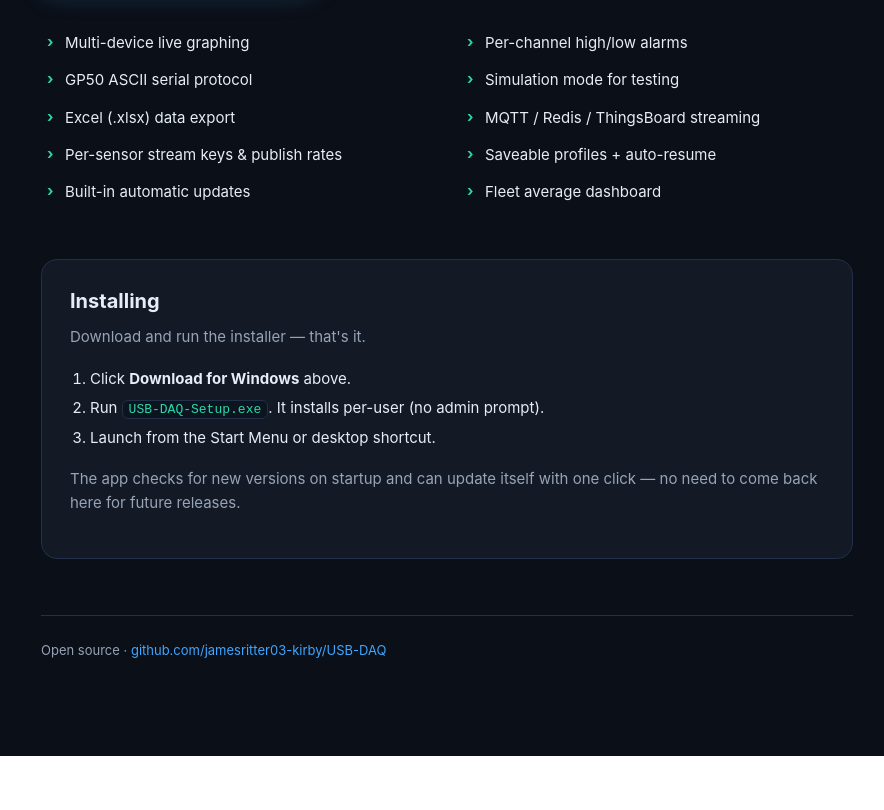
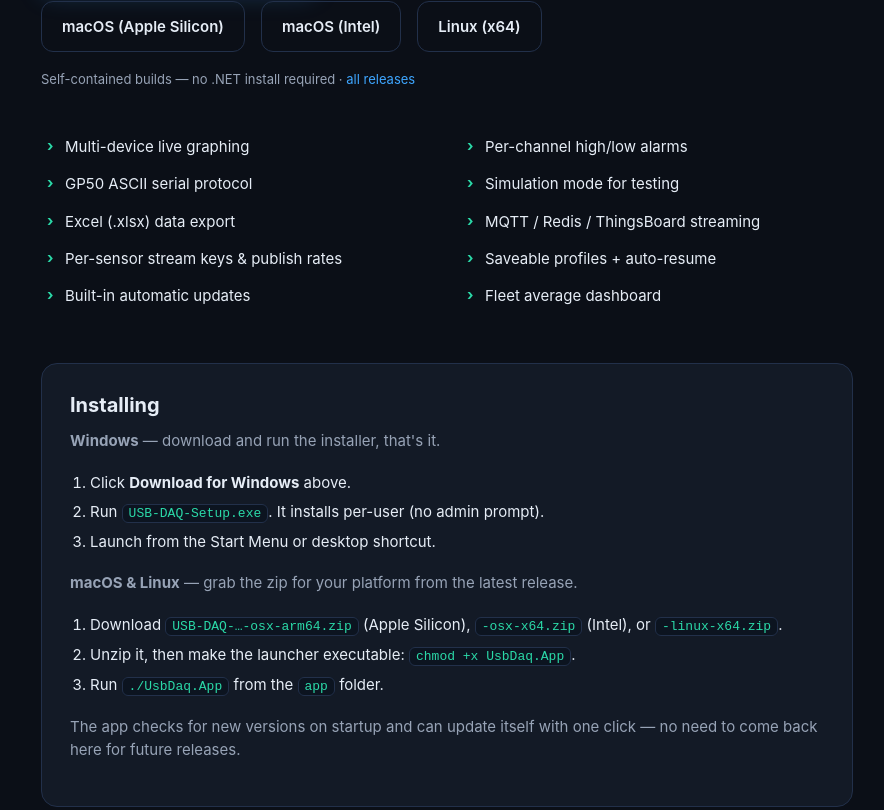
Before and after one commit to jamesritter03-kirby/USB-DAQ, a plain HTML site: page docs/index.html in a window 1280 px wide. Shown: the part 396-1206 px from the top of the page, without its empty margins (193-1077 px from the left). Before the commit the page ends 1152 px from the top, so only its background shows below. Drawn offline with Linux system fonts and the light colour scheme.

Commit message:
Update landing page for cross-platform downloads (Windows/macOS/Linux)

```diff
--- a/docs/index.html
+++ b/docs/index.html
@@ -4,7 +4,7 @@
   <meta charset="UTF-8" />
   <meta name="viewport" content="width=device-width, initial-scale=1.0" />
   <title>USB DAQ — Multi-Channel Pressure Data Acquisition</title>
-  <meta name="description" content="Live multi-device pressure monitoring for GP50 sensors — real-time graphs, alarms, Excel export, and streaming to MQTT, Redis, and ThingsBoard. One-click Windows installer with automatic updates." />
+  <meta name="description" content="Live multi-device pressure monitoring for GP50 sensors — real-time graphs, alarms, Excel export, and streaming to MQTT, Redis, and ThingsBoard. Cross-platform for Windows, macOS, and Linux with automatic updates." />
   <style>
     :root {
       --bg: #0b0f17;
@@ -46,6 +46,11 @@
     }
     .btn:hover { transform: translateY(-1px); box-shadow: 0 12px 30px rgba(62,166,255,0.35); }
     .btn svg { width: 20px; height: 20px; }
+    .btn.secondary {
+      background: transparent; color: var(--text); font-weight: 600; font-size: 15px;
+      border: 1px solid var(--border); box-shadow: none; padding: 13px 20px;
+    }
+    .btn.secondary:hover { border-color: var(--accent); box-shadow: none; }
     .sub { font-size: 13px; color: var(--muted); }
     .sub a { color: var(--accent); text-decoration: none; }
     .sub a:hover { text-decoration: underline; }
@@ -86,7 +91,7 @@
 </head>
 <body>
   <div class="wrap">
-    <span class="badge"><span class="dot"></span> Windows · Auto-updating · Self-contained</span>
+    <span class="badge"><span class="dot"></span> Windows · macOS · Linux · Auto-updating</span>
 
     <h1>USB&nbsp;DAQ</h1>
     <p class="lede">
@@ -101,10 +106,19 @@
         Download for Windows
       </a>
       <span class="sub">
-        One-click installer (.exe) · no admin needed ·
-        <a href="https://github.com/jamesritter03-kirby/USB-DAQ/releases">all releases</a>
+        One-click installer (.exe) · no admin needed
       </span>
     </div>
+
+    <div class="cta" style="margin-top:8px;">
+      <a class="btn secondary" href="https://github.com/jamesritter03-kirby/USB-DAQ/releases/latest">macOS (Apple Silicon)</a>
+      <a class="btn secondary" href="https://github.com/jamesritter03-kirby/USB-DAQ/releases/latest">macOS (Intel)</a>
+      <a class="btn secondary" href="https://github.com/jamesritter03-kirby/USB-DAQ/releases/latest">Linux (x64)</a>
+    </div>
+    <span class="sub">
+      Self-contained builds — no .NET install required ·
+      <a href="https://github.com/jamesritter03-kirby/USB-DAQ/releases">all releases</a>
+    </span>
 
     <ul class="features">
       <li>Multi-device live graphing</li>
@@ -121,11 +135,17 @@
 
     <div class="panel">
       <h2>Installing</h2>
-      <p>Download and run the installer — that's it.</p>
+      <p><strong>Windows</strong> — download and run the installer, that's it.</p>
       <ol class="steps">
         <li>Click <strong>Download for Windows</strong> above.</li>
         <li>Run <code>USB-DAQ-Setup.exe</code>. It installs per-user (no admin prompt).</li>
         <li>Launch from the Start Menu or desktop shortcut.</li>
+      </ol>
+      <p style="margin-top:18px;"><strong>macOS &amp; Linux</strong> — grab the zip for your platform from the latest release.</p>
+      <ol class="steps">
+        <li>Download <code>USB-DAQ-…-osx-arm64.zip</code> (Apple Silicon), <code>-osx-x64.zip</code> (Intel), or <code>-linux-x64.zip</code>.</li>
+        <li>Unzip it, then make the launcher executable: <code>chmod +x UsbDaq.App</code>.</li>
+        <li>Run <code>./UsbDaq.App</code> from the <code>app</code> folder.</li>
       </ol>
       <p style="margin-top:18px;">
         The app checks for new versions on startup and can update itself with one click —
```
